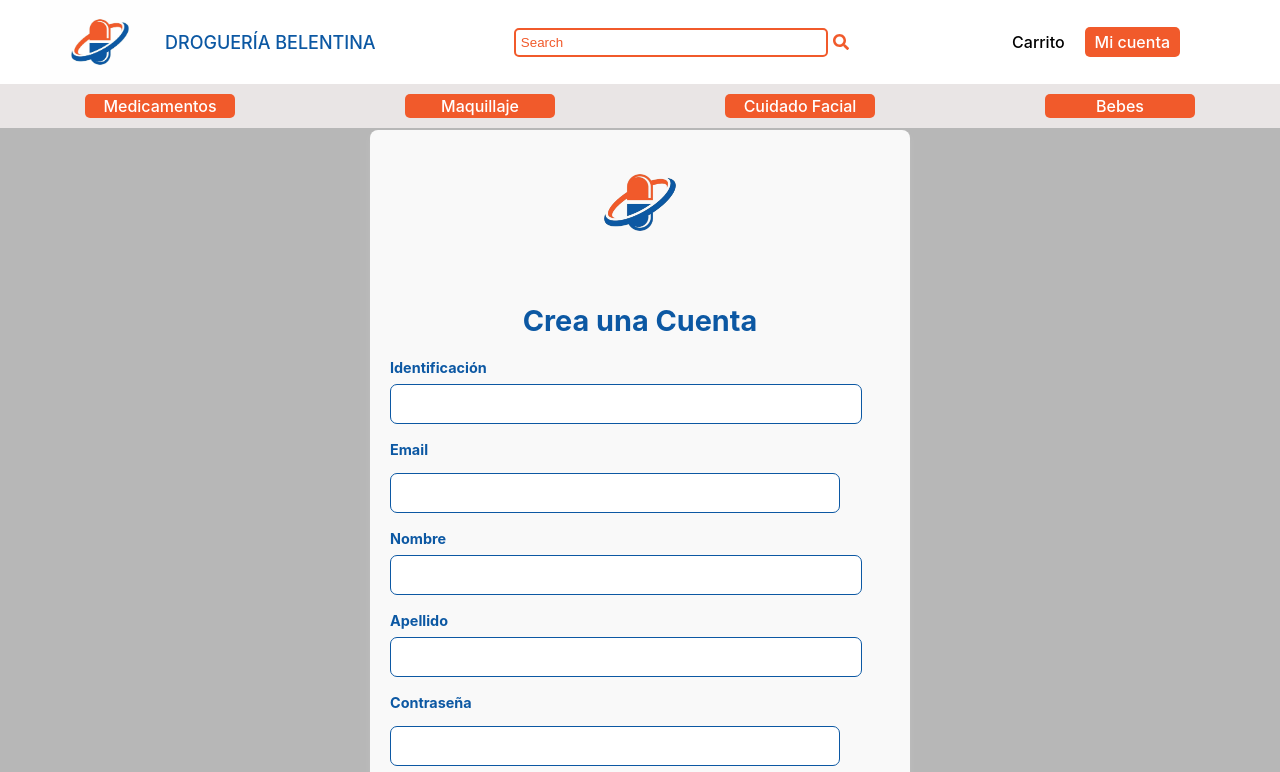
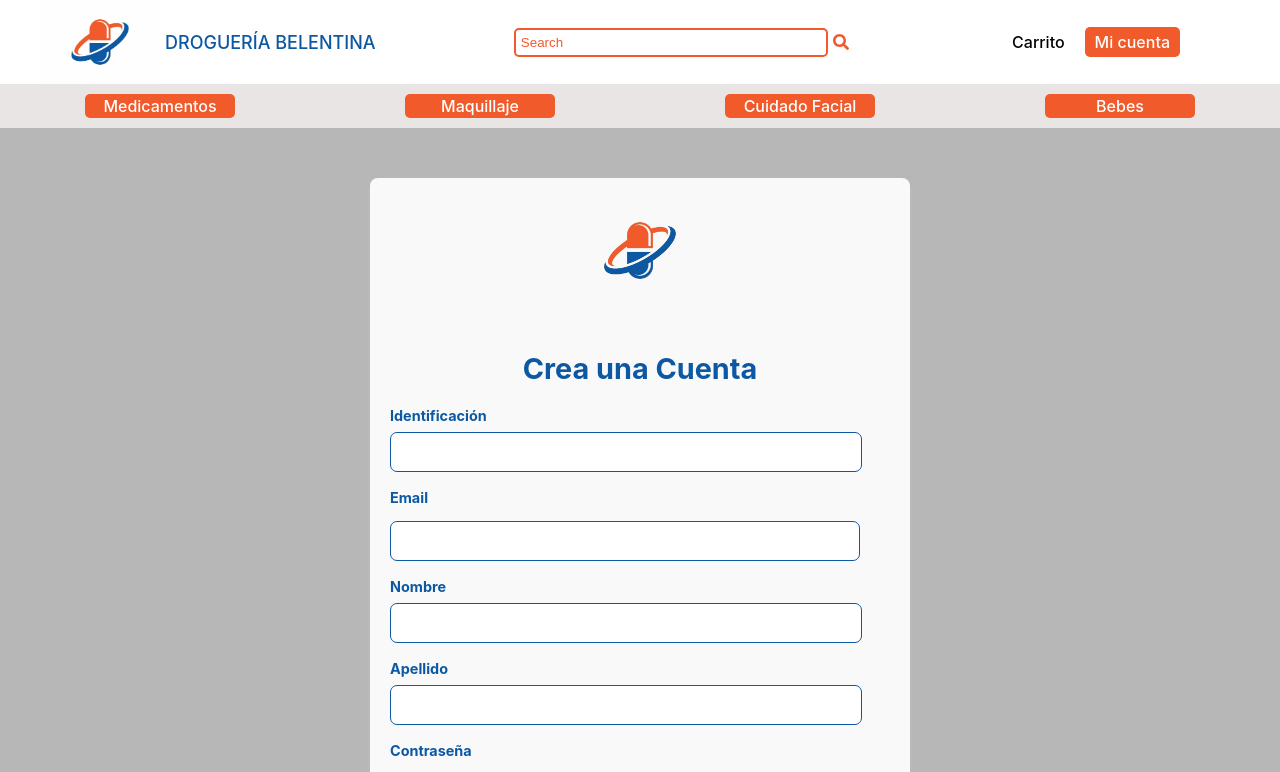
Before and after one commit to jbeleno/belentina, a React (Vite) app in the folder frontend/: page /register in a window 1280 px wide. Shown: the top 772 px of the page. Built offline with nearby package versions, Linux system fonts and the light colour scheme.

Commit message:
prueba subir

```diff
--- a/frontend/src/components/sass/Login.scss
+++ b/frontend/src/components/sass/Login.scss
@@ -44,7 +44,7 @@
   .register-button{
     margin-top: 1rem; /* Espacio encima del botón */
     border-radius: 5px; /* Bordes redondeados */
-    width: 10%; /* Ancho completo */
+    width: 100%; /* Ancho completo */
     padding: 0.7rem; /* Espaciado interno */
     height: 2.5rem; /* Altura del botón */
     text-align: center;
--- a/frontend/src/components/sass/Register.scss
+++ b/frontend/src/components/sass/Register.scss
@@ -8,8 +8,8 @@
     background-color: #f9f9f9;
     border-radius: 8px;
     box-shadow: 0 4px 8px rgba(255, 255, 255, 0.1);
-    margin-top: 2px;
-    margin-bottom: 2px;
+    margin-top: 50px;
+    margin-bottom: 50px;
 
     .Company_logo {
       width: 150px;
@@ -58,6 +58,12 @@
             color: #f15a2b; // Color del texto de placeholder
             opacity: 1; // Asegurar que el opacity no afecte al color
           }
+        }
+        .input-email {
+          width: 94%;
+        }
+        .input-password {
+          width: 94%; // O un valor fijo si es necesario
         }
       }
 
--- a/frontend/src/pages/Login.jsx
+++ b/frontend/src/pages/Login.jsx
@@ -58,7 +58,9 @@ const Login = () => {
         <button type="submit" className="login-button">Ingresar</button>
         {error && <p className="error">{error}</p>}
       </form>
+      <a href='/register'>
       <button type="submit" className="register-button">Registrarse</button>
+      </a>
       <p>────────────────────────────────────────────────</p>
     </div>
   );
--- a/frontend/src/pages/Register.jsx
+++ b/frontend/src/pages/Register.jsx
@@ -50,6 +50,7 @@ const Register = () => {
           <label>Email</label>
           <input
             type="email"
+            className="input-email"
             name="userEmail"
             value={formData.userEmail}
             onChange={handleChange}
@@ -83,6 +84,7 @@ const Register = () => {
           <label>Contraseña</label>
           <input
             type="password"
+            className="input-password"
             name="userPassword"
             value={formData.userPassword}
             onChange={handleChange}
```
Also changed, not shown: frontend/package.json (+17 -6 lines), package.json (added, +13 -0 lines), 2 other files (tests, documents, lock files or other folders).
